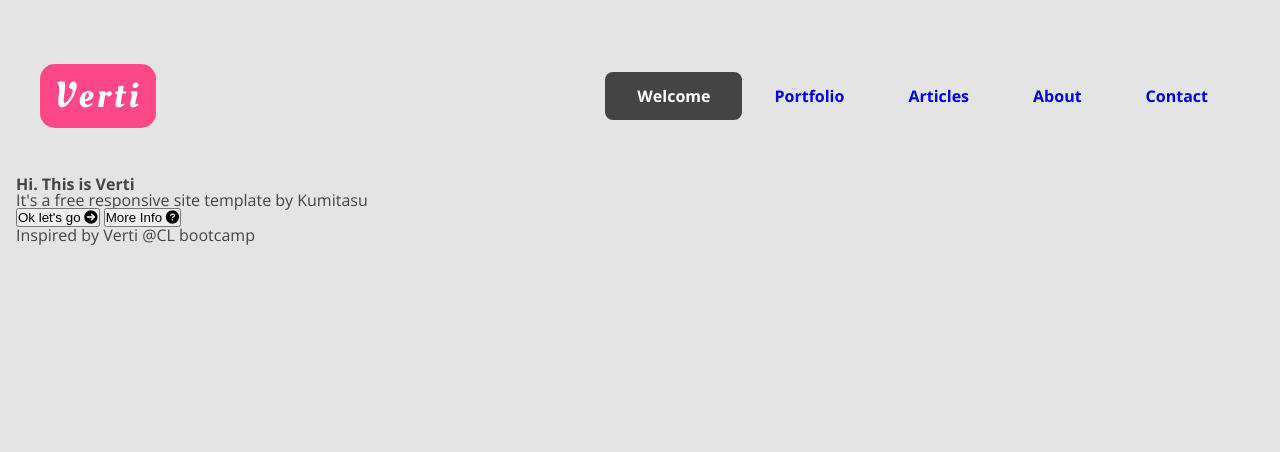
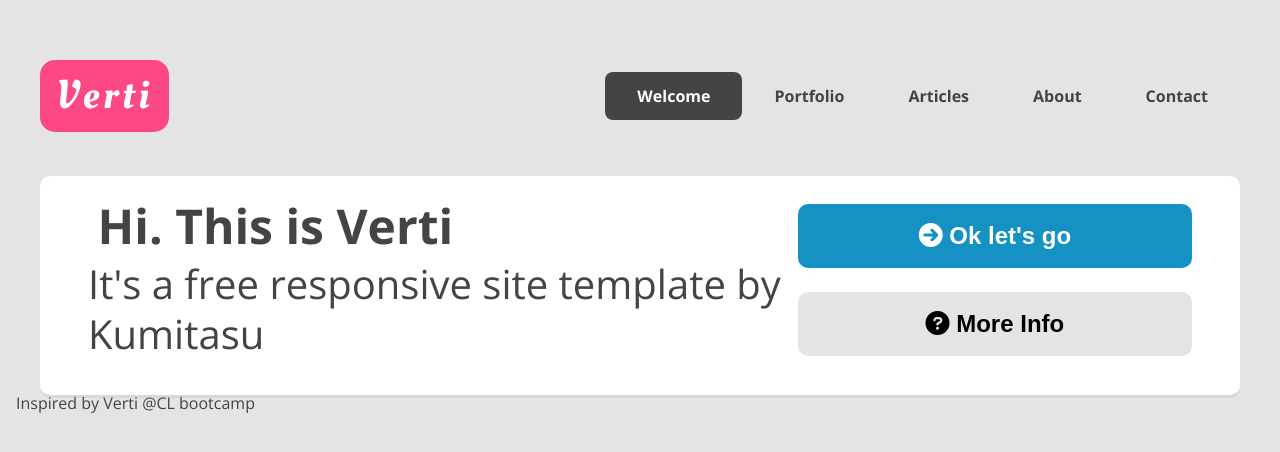
Before and after one commit to Kumitasu/Responsive-project, a website: page public/index.html in a window 1280 px wide. Drawn offline with nearby package versions, Linux system fonts and the light colour scheme.

Commit message:
first page update

```diff
--- a/public/index.html
+++ b/public/index.html
@@ -26,17 +26,21 @@
             </ul>
         </nav>
 </header>
-<section>
-    <h2>Hi. This is Verti</h2>
-    <p>It's a free responsive site template by Kumitasu</p>
-    <button>
+<section class="welcome">
+    <div class="welcome__content">
+    <h2 class="welcome__title">Hi. This is Verti</h2>
+    <p class="welcome__description">It's a free responsive site template by Kumitasu</p>
+    </div>
+    <div class="welcome__actions">
+    <button class="welcome__cta">
+        <span class="fas fa-arrow-circle-right"></span>
         Ok let's go
-        <span class="fas fa-arrow-circle-right"></span>
     </button>
-    <button>
+    <button class="welcome__more">
+        <span class="fas fa-question-circle"></span>
         More Info
-    <span class="fas fa-question-circle"></span>
     </button>
+    </div>
 </section>
 
 <p>Inspired by Verti @CL bootcamp</p>
--- a/src/styles/_base.scss
+++ b/src/styles/_base.scss
@@ -2,7 +2,5 @@ body{
   background-color:$main-background-color;
   color: $main-font-color;
   font-family: 'Open Sans', sans-serif;
-  @include tablet {
-    padding:1em;
-  }
+  padding:1em;
 }
--- a/src/styles/_custom.scss
+++ b/src/styles/_custom.scss
@@ -1,2 +1,3 @@
+@import "base";
 @import "components/header";
-@import "base";
+@import "components/welcome";
--- a/src/styles/_reset.scss
+++ b/src/styles/_reset.scss
@@ -48,3 +48,12 @@ table {
   border-collapse: collapse;
   border-spacing: 0;
 }
+
+button{
+  background-color: transparent;
+  border:none;
+  padding:0.75em 1em;
+  margin:0.5em 0;
+  width: 100%;
+  border-radius:10px;
+}
--- a/src/styles/components/_header.scss
+++ b/src/styles/components/_header.scss
@@ -1,16 +1,16 @@
 header{
-  height:30vh;
+  height:20vh;
   display: flex;
   justify-content: center;
   align-items: center;
   @include tablet{
     justify-content: space-between;
-    height:20vh;
+
     }
   @include desktop;
 
   .logo{
-    font-size:2.25em;
+    font-size:2.5em;
     color:white;
     background-color:$logo-background-color;
     padding: 0.4em;
@@ -39,8 +39,9 @@ header{
       color:white;
     }
   }
-  .menu__link{
+  .menu__link {
     text-decoration: none;
     font-weight: bold;
+    color: $main-font-color;
   }
 }
--- /dev/null
+++ b/src/styles/components/_welcome.scss
@@ -0,0 +1,58 @@
+.welcome{
+  background-color: white;
+  border-radius:10px;
+  box-shadow:0px 3px 0px 0px rgba(0,0,0,0.05);
+  padding: 1em 3em;
+  @include tablet{
+    display: flex;
+
+  }
+  @include desktop;
+
+.welcome__content {
+  @include tablet {
+    width: 180%;
+  }
+  .welcome__title {
+    padding: 1em 2em;
+    font-size: 3em;
+    text-align: center;
+    @include tablet{
+      text-align: left;
+      padding: 0.2em;
+    }
+  }
+
+  .welcome__description {
+    padding-bottom: 0.5em;
+    font-size: 2.5em;
+    font-weight: 100;
+    text-align: center;
+    line-height: 1.25em;
+    @include tablet{
+      display: flex;
+      text-align: left;
+    }
+  }
+}
+  .welcome__actions{
+    @include tablet{
+      width: 100%;
+    }
+
+   .welcome__cta{
+     background-color:$button-featured-color;
+     color:white;
+     font-weight:900;
+     font-size:1.5em;
+
+   }
+   .welcome__more{
+     background-color:$main-background-color;
+     font-weight:900;
+     font-size:1.5em;
+   }
+
+  }
+
+}
```
Also changed, not shown: public/css/style.css, 1 other file.
